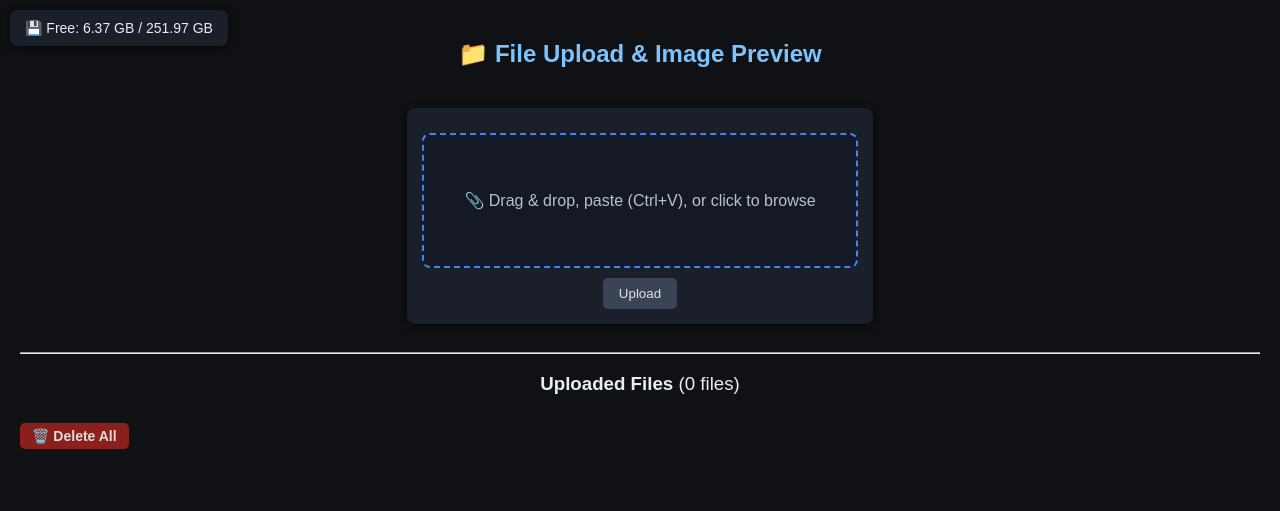
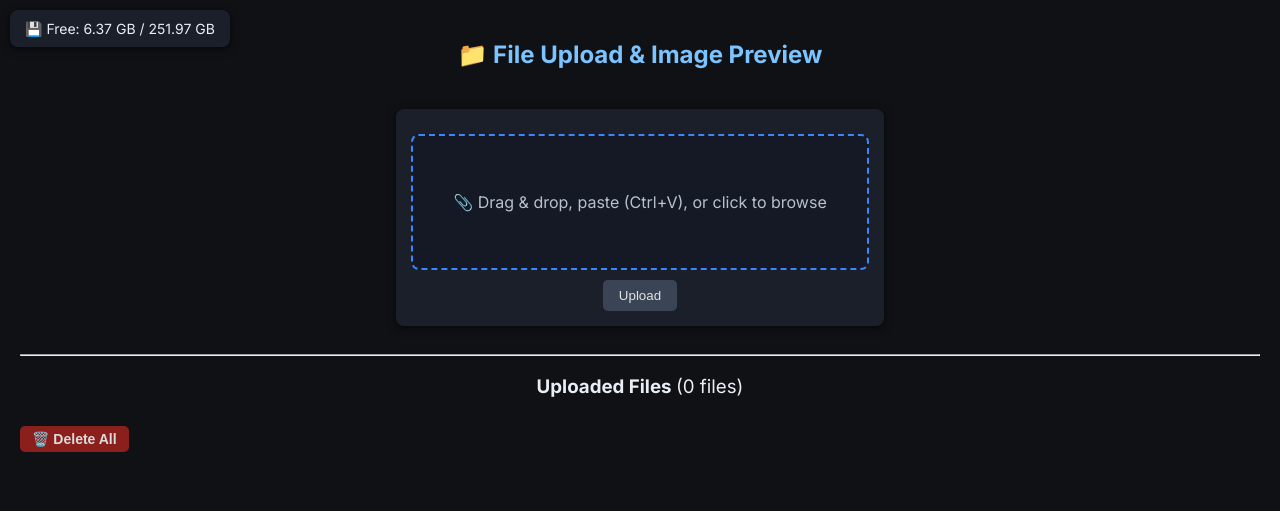
Before and after one commit to rubenyoungon/simple-fileserver-python, a Flask app: page / in a window 1280 px wide. Shown: the top 511 px of the page. Run offline with Flask 3, Linux system fonts and the light colour scheme.

Commit message:
style(ui): update font to 'Inter' for improved readability and modern appearance

```diff
--- a/static/style.css
+++ b/static/style.css
@@ -1,5 +1,7 @@
+@import url('https://fonts.googleapis.com/css2?family=Inter:wght@400;500;600;700&display=swap');
+
 body {
-	font-family: Arial, sans-serif;
+	font-family: 'Inter', -apple-system, BlinkMacSystemFont, 'Segoe UI', sans-serif;
 	background-color: #0f1115;
 	color: #e8eef5;
 	margin: 0;
```
